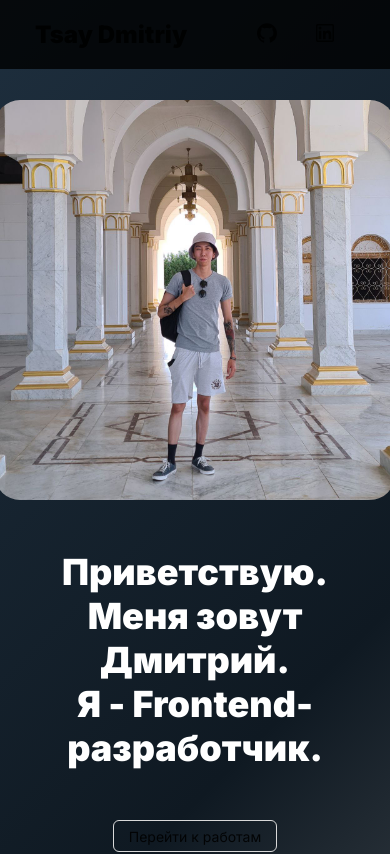
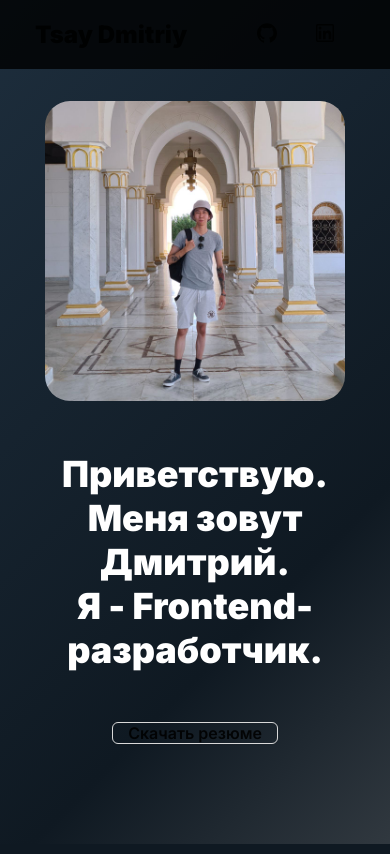
Before and after one commit to DmitriyTsay/portfolio, a React (Create React App) app: page / in a window 390 px wide. Shown: the top 854 px of the page. Built offline with nearby package versions, Linux system fonts and the light colour scheme; the HTML template or start-up script is replaced by a standard one.

Commit message:
add скачивание резюме

```diff
--- a/src/components/projectCard/projectCard.scss
+++ b/src/components/projectCard/projectCard.scss
@@ -81,3 +81,11 @@
         }
     }
 }
+
+@media screen and (max-width: 768px) {
+    .project {
+        &__image-holder {
+            padding: 0 10px;
+        }
+    }
+}
--- a/src/pages/Homepage/Homepage.scss
+++ b/src/pages/Homepage/Homepage.scss
@@ -48,6 +48,9 @@
         &__button {
             margin-top: 50px;
             background: transparent;
+            font-size: 16px;
+            font-weight: 600;
+            height: auto;
         }
     }
 
@@ -310,6 +313,13 @@
 
 @media screen and (max-width: 768px) {
 
+    .landing {
+        &__image-wrapper {
+            height: 300px;
+            width: 300px;
+        }
+    }
+
 
     .skills {
         &__row {
@@ -332,5 +342,9 @@
             align-items: center;
             gap: 30px;
         }
+
+        &-card {
+            margin: 0;
+        }
     }
 }
--- a/src/pages/Homepage/Landing.jsx
+++ b/src/pages/Homepage/Landing.jsx
@@ -4,6 +4,11 @@ import React from "react";
 import './Homepage.scss';
 
 export const Landing = () => {
+
+    const goTo = (link) => {
+        window.open(link, "_blank");
+    }
+
     return (
         <div id="landing" className="landing">
             <div className="landing__image-wrapper">
@@ -14,9 +19,9 @@ export const Landing = () => {
                 <h2>Меня зовут Дмитрий.</h2>
                 <h2>Я - Frontend-разработчик.</h2>
                 <Button className="landing__title-wrapper__button"
-                onClick={() => {document.getElementById('portfolio').scrollIntoView()}}
+                onClick={() => {goTo('https://drive.google.com/file/d/1rm1JSI8ozLBi0ugPoN5fto8M7fPIAHlN/view?usp=share_link')}}
                 >
-                    Перейти к работам
+                    Скачать резюме
                 </Button>
             </div>
         </div>
```
